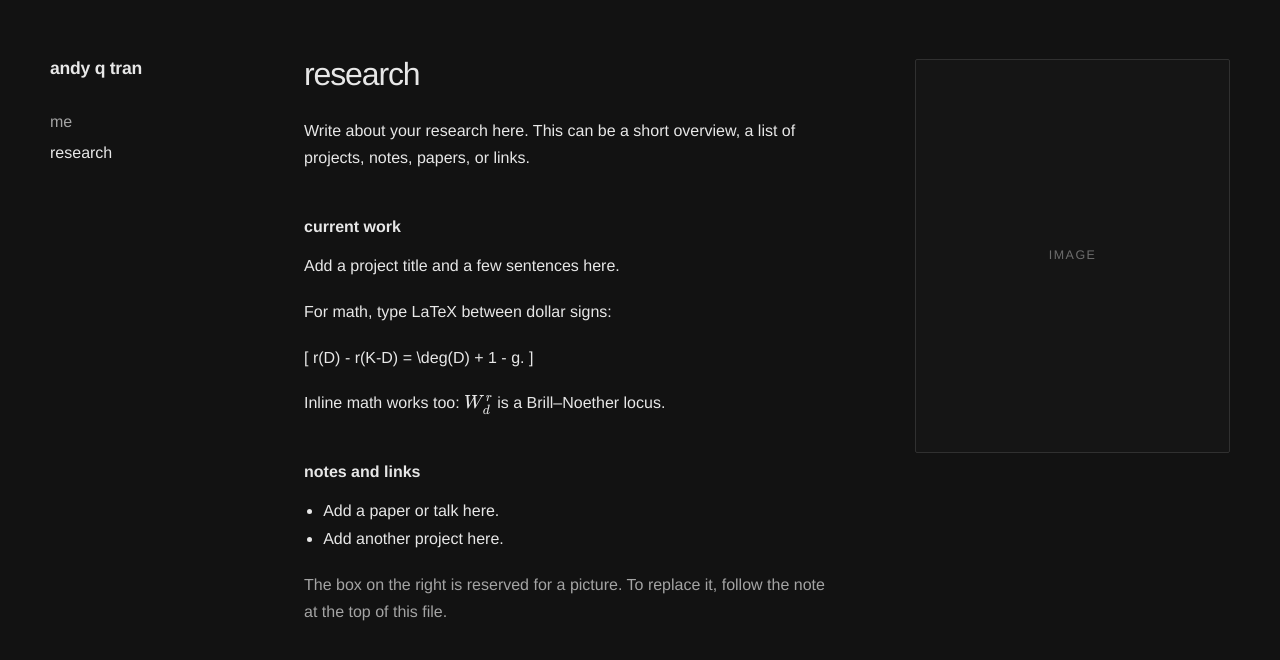
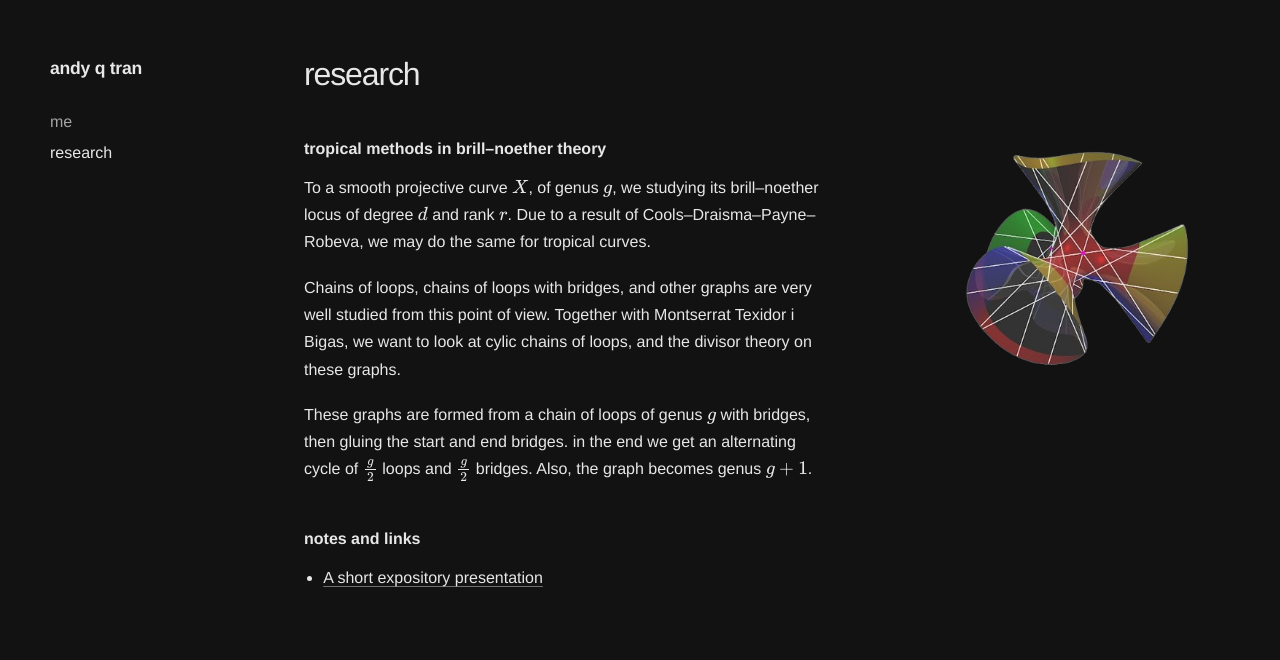
Before and after one commit to andyquoctran/andyquoctran.github.io, a Jekyll site: the page built from andy-q-tran-jekyll/research.md, in a window 1280 px wide. Shown: the top 660 px of the page. Built offline with Jekyll 4.4.1, drawn with Linux system fonts in a browser that asks for light colours.

Commit message:
Add files via upload

```diff
--- a/andy-q-tran-jekyll/research.md
+++ b/andy-q-tran-jekyll/research.md
@@ -2,29 +2,20 @@
 layout: default
 title: research
 # To add a photo later, uncomment the next two lines and put the file in assets/images/
-# image: /assets/images/research.jpg
+image: /assets/images/clebsch.png
 # image_alt: A research-related image
 ---
 
 # research
 
-Write about your research here. This can be a short overview, a list of projects, notes, papers, or links.
+## tropical methods in brill--noether theory
 
-## current work
+To a smooth projective curve $X$, of genus $g$, we studying its brill--noether locus of degree $d$ and rank $r$. Due to a result of Cools--Draisma--Payne--Robeva, we may do the same for tropical curves.
 
-Add a project title and a few sentences here.
+Chains of loops, chains of loops with bridges, and other graphs are very well studied from this point of view. Together with Montserrat Texidor i Bigas, we want to look at cylic chains of loops, and the divisor theory on these graphs.
 
-For math, type LaTeX between dollar signs:
-
-\[
-r(D) - r(K-D) = \deg(D) + 1 - g.
-\]
-
-Inline math works too: $W^r_d$ is a Brill--Noether locus.
+These graphs are formed from a chain of loops of genus $g$ with bridges, then gluing the start and end bridges. in the end we get an alternating cycle of $\frac{g}{2}$ loops and $\frac{g}{2}$ bridges. Also, the graph becomes genus $g+1$.
 
 ## notes and links
 
-- Add a paper or talk here.
-- Add another project here.
-
-<span class="muted">The box on the right is reserved for a picture. To replace it, follow the note at the top of this file.</span>
+- [A short expository presentation]({{ '/assets/files/tropicalBN.pdf' | relative_url }})
```
Also changed, not shown: andy-q-tran-jekyll/index.md (+5 -11 lines), andy-q-tran-jekyll/Gemfile.lock (added), andy-q-tran-jekyll/assets/images/clebsch.png (added), andy-q-tran-jekyll/assets/images/hoosrulings.jpeg (added), andy-q-tran-jekyll/assets/images/me.png (added), 10 other files.
